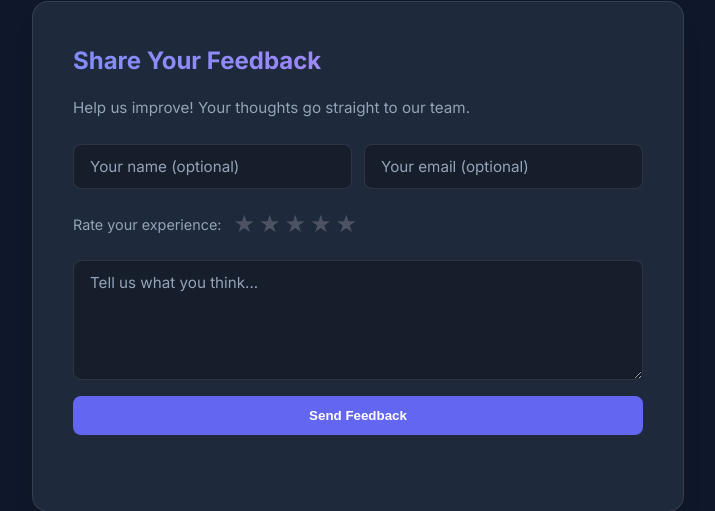
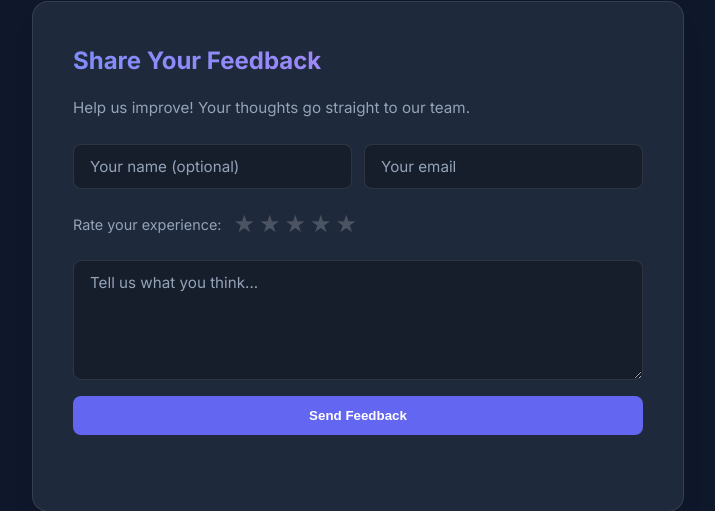
Before and after one commit to raymayplay/ai-detector, a Flask app: page / in a window 1280 px wide. Shown: the part 930-1441 px from the top of the page, without its empty margins (282-997 px from the left). Run offline with Flask 3, Linux system fonts and the light colour scheme.

Commit message:
Update index template content
Replit-Commit-Author: Agent

```diff
--- a/templates/index.html
+++ b/templates/index.html
@@ -421,7 +421,7 @@
             <form id="feedback-form">
                 <div class="form-row">
                     <input type="text" id="fb-name" name="name" placeholder="Your name (optional)" class="fb-input">
-                    <input type="email" id="fb-email" name="email" placeholder="Your email (optional)" class="fb-input">
+                    <input type="email" id="fb-email" name="email" placeholder="Your email" class="fb-input" required>
                 </div>
 
                 <div class="rating-group" id="rating-group">
```
